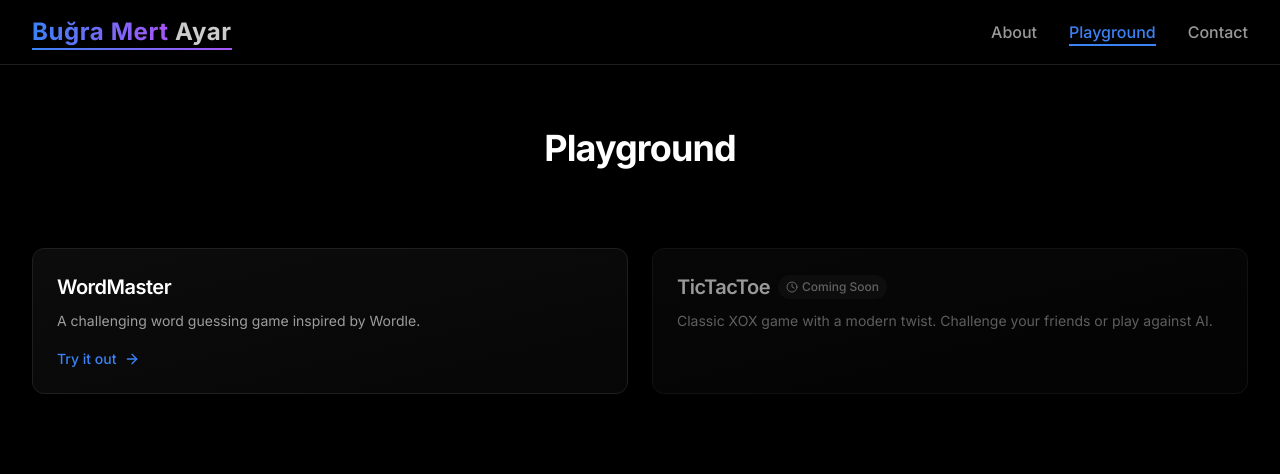
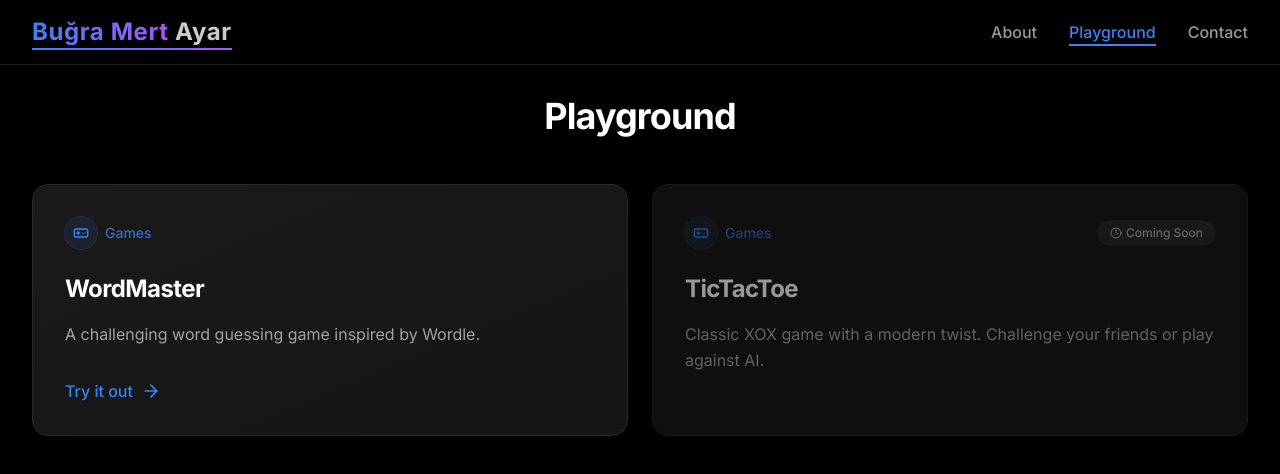
Before and after one commit to bugramertayar/bugramert-ayar-portfolio, a Next.js app: page /playground in a window 1280 px wide. Shown: the top 474 px of the page. Built offline with nearby package versions, Linux system fonts and the light colour scheme.

Commit message:
Project card designs changed

```diff
--- a/src/components/playground/ui/ProjectCard.tsx
+++ b/src/components/playground/ui/ProjectCard.tsx
@@ -3,7 +3,7 @@
 import { motion } from 'framer-motion';
 import Link from 'next/link';
 import Image from 'next/image';
-import { ArrowRight, Clock } from 'lucide-react';
+import { ArrowRight, Clock, GamepadIcon } from 'lucide-react';
 
 interface ProjectCardProps {
   title: string;
@@ -11,48 +11,52 @@ interface ProjectCardProps {
   href: string;
   icon?: string;
   isComingSoon?: boolean;
+  category: string;
 }
 
-export function ProjectCard({ title, description, href, icon, isComingSoon }: ProjectCardProps) {
+export function ProjectCard({ title, description, href, icon, isComingSoon, category }: ProjectCardProps) {
   return (
     <Link href={isComingSoon ? '#' : href} className={`block ${isComingSoon ? 'cursor-not-allowed' : ''}`}>
       <motion.div
-        whileHover={{ scale: isComingSoon ? 1 : 1.02 }}
+        whileHover={{ scale: isComingSoon ? 1 : 1.02, y: -5 }}
         whileTap={{ scale: isComingSoon ? 1 : 0.98 }}
-        className={`group relative h-full overflow-hidden rounded-xl border border-[#1f1f1f] bg-gradient-to-br from-secondary/40 to-secondary/20 p-6 transition-all duration-300 ${isComingSoon ? 'opacity-60' : 'hover:border-primary/50 hover:shadow-lg hover:shadow-primary/5'}`}>
-        <div className="relative z-10 flex h-full flex-col justify-between gap-4">
-          <div className="space-y-4">
-            <div className="flex items-start gap-4">
-              {icon && (
-                <div className="flex h-12 w-12 items-center justify-center rounded-xl border border-[#1f1f1f] bg-secondary/60 shadow-inner">
-                  <Image src={icon} alt={title} width={24} height={24} className="opacity-80" />
+        className={`
+          group relative h-full overflow-hidden rounded-2xl border
+          ${isComingSoon ? 'border-[#2a2a2a] bg-[#1a1a1a] opacity-60' : 'border-[#2a2a2a] bg-gradient-to-br from-[#1a1a1a] to-[#151515] hover:border-primary/50 hover:shadow-xl hover:shadow-primary/10'}
+          p-8 transition-all duration-300
+        `}>
+        {/* Category Badge */}
+        <div className="mb-6 flex items-center gap-2">
+          <div className="flex h-8 w-8 items-center justify-center rounded-full bg-primary/10 ring-1 ring-primary/20">
+            <GamepadIcon className="h-4 w-4 text-primary" />
           </div>
-              )}
-              <div>
-                <div className="flex items-center gap-2">
-                  <h3 className={`text-xl font-semibold tracking-tight text-foreground ${!isComingSoon && 'group-hover:text-primary'} transition-colors`}>{title}</h3>
+          <span className="text-sm font-medium text-primary/80">{category}</span>
           {isComingSoon && (
-                    <span className="inline-flex items-center gap-1 rounded-full bg-secondary/60 px-2 py-1 text-xs font-medium text-foreground/60">
+            <span className="ml-auto inline-flex items-center gap-1 rounded-full bg-[#2a2a2a] px-3 py-1 text-xs font-medium text-foreground/60 ring-1 ring-[#333]/50">
               <Clock className="h-3 w-3" />
               Coming Soon
             </span>
           )}
         </div>
-                <p className="mt-2 text-sm leading-6 text-foreground/60">{description}</p>
-              </div>
-            </div>
-          </div>
+
+        {/* Content */}
+        <div className="relative z-10 space-y-4">
+          <h3 className={`text-2xl font-bold tracking-tight ${!isComingSoon && 'group-hover:text-primary'} transition-colors`}>{title}</h3>
+          <p className="text-base leading-relaxed text-foreground/60">{description}</p>
 
           {!isComingSoon && (
-            <span className="inline-flex items-center gap-2 text-sm font-medium text-primary transition-transform group-hover:translate-x-1">
-              Try it out <ArrowRight className="h-4 w-4" />
+            <motion.div initial={{ opacity: 0, y: 10 }} animate={{ opacity: 1, y: 0 }} transition={{ delay: 0.1 }} className="pt-4">
+              <span className="inline-flex items-center gap-2 font-medium text-primary transition-all group-hover:gap-3">
+                Try it out <ArrowRight className="h-5 w-5" />
               </span>
+            </motion.div>
           )}
         </div>
 
-        {/* Gradient background effect */}
-        <div className={`pointer-events-none absolute -right-20 -top-20 h-[300px] w-[300px] bg-primary/5 blur-[100px] transition-opacity duration-500 ${isComingSoon ? 'opacity-0' : 'group-hover:opacity-100 opacity-0'}`} />
-        <div className={`pointer-events-none absolute -bottom-4 -left-4 h-32 w-32 rounded-full bg-primary/5 blur-[50px] transition-opacity duration-500 ${isComingSoon ? 'opacity-0' : 'group-hover:opacity-100 opacity-0'}`} />
+        {/* Background Effects */}
+        <div className="absolute inset-0 z-0 bg-gradient-to-br from-primary/5 via-transparent to-transparent opacity-0 transition-opacity duration-500 group-hover:opacity-100" />
+        <div className="absolute -right-32 -top-32 h-64 w-64 rounded-full bg-primary/5 blur-[100px] transition-opacity duration-500 opacity-0 group-hover:opacity-100" />
+        <div className="absolute -bottom-8 -left-8 h-48 w-48 rounded-full bg-primary/5 blur-[50px] transition-opacity duration-500 opacity-0 group-hover:opacity-100" />
       </motion.div>
     </Link>
   );
--- a/src/components/sections/Playground.tsx
+++ b/src/components/sections/Playground.tsx
@@ -8,13 +8,13 @@ const projects = personalInfo.pages.playground.projects;
 
 export function Playground() {
   return (
-    <section className="py-24 sm:py-32">
+    <section className="py-24">
       <div className="container">
         <motion.div initial={{ opacity: 0, y: 20 }} animate={{ opacity: 1, y: 0 }} transition={{ duration: 0.5 }} className="mx-auto max-w-2xl lg:text-center">
           <h1 className="text-3xl font-bold tracking-tight sm:text-4xl">Playground</h1>
         </motion.div>
 
-        <motion.div initial={{ opacity: 0, y: 20 }} animate={{ opacity: 1, y: 0 }} transition={{ duration: 0.5, delay: 0.2 }} className="mx-auto mt-16 grid max-w-2xl grid-cols-1 gap-6 sm:mt-20 lg:max-w-none lg:grid-cols-2">
+        <motion.div initial={{ opacity: 0, y: 20 }} animate={{ opacity: 1, y: 0 }} transition={{ duration: 0.5, delay: 0.2 }} className="mx-auto mt-8 grid max-w-2xl grid-cols-1 gap-6 sm:mt-12 lg:max-w-none lg:grid-cols-2">
           {projects.map((project) => (
             <ProjectCard key={project.title} {...project} />
           ))}
--- a/src/content/personal-info.json
+++ b/src/content/personal-info.json
@@ -75,7 +75,7 @@
           "title": "WordMaster",
           "description": "A challenging word guessing game inspired by Wordle.",
           "href": "/playground/games/wordmaster",
-          "category": "games",
+          "category": "Games",
           "isComingSoon": false,
           "content": {
             "title": "WordMaster",
@@ -91,7 +91,7 @@
           "title": "TicTacToe",
           "description": "Classic XOX game with a modern twist. Challenge your friends or play against AI.",
           "href": "/playground/games/tictactoe",
-          "category": "games",
+          "category": "Games",
           "isComingSoon": true
         }
       ]
```
Lines whose indentation alone changed are shown as unchanged.
